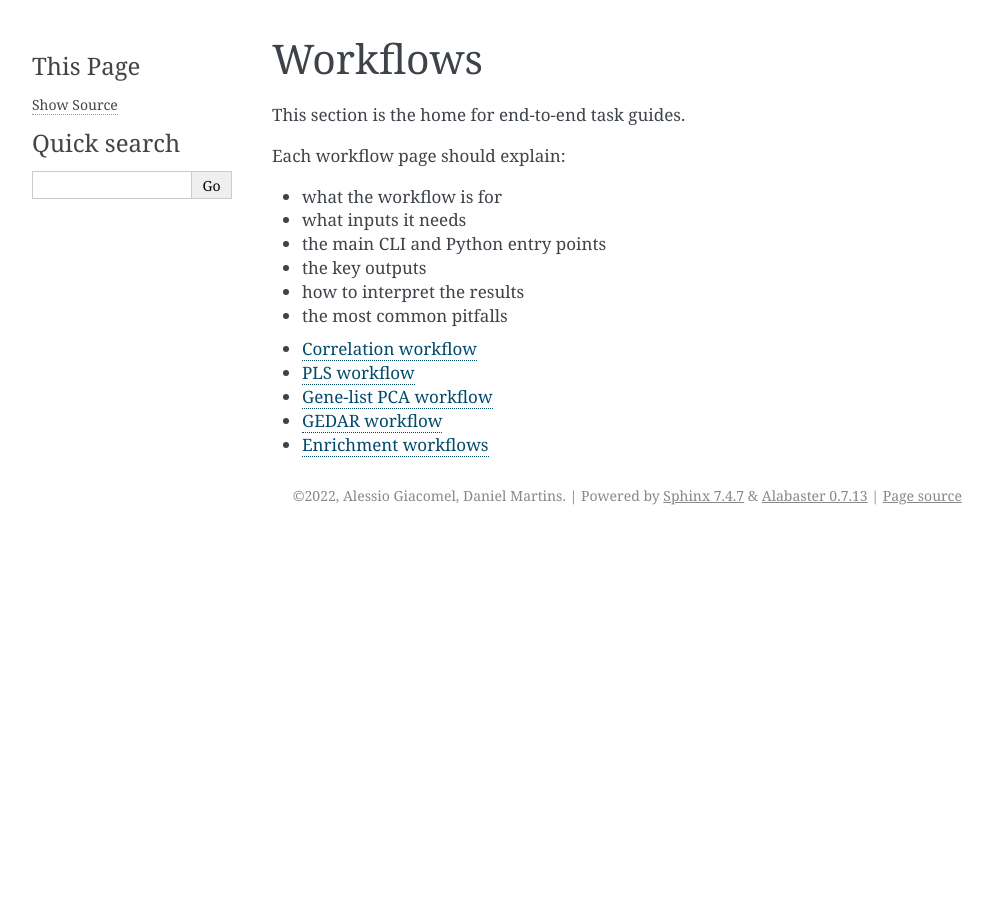
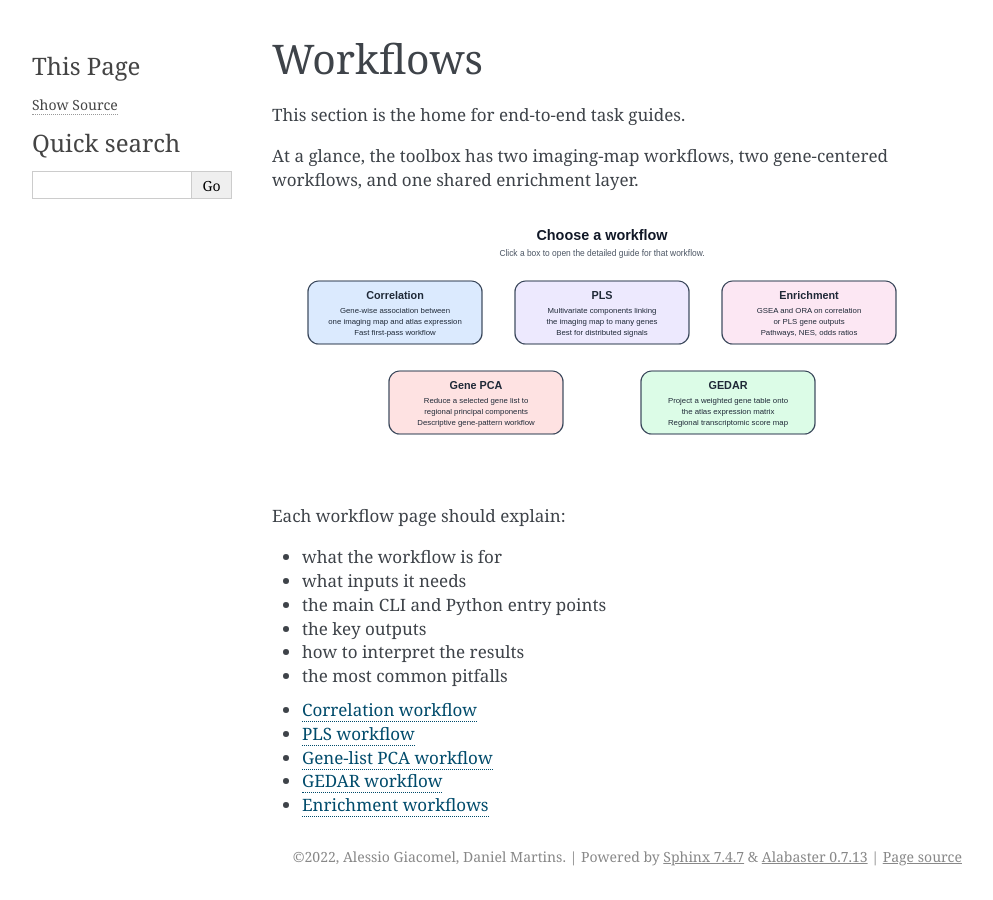
Before and after one commit to alegiac95/Imaging-transcriptomics, a Sphinx documentation site: the page built from docs/chapters/05_what_to_do.rst, in a window 1280 px wide. Shown: the whole page, without its empty margins (148-1141 px from the left). Built offline with Sphinx 7.4.7, drawn with Linux system fonts in a browser that asks for light colours.

Commit message:
docs: add interactive workflow hub

```diff
--- a/docs/chapters/05_what_to_do.rst
+++ b/docs/chapters/05_what_to_do.rst
@@ -5,6 +5,25 @@ Workflows
 =========
 
 This section is the home for end-to-end task guides.
+
+At a glance, the toolbox has two imaging-map workflows, two gene-centered
+workflows, and one shared enrichment layer.
+
+.. only:: html
+
+   .. raw:: html
+
+      <div style="margin: 1.5rem 0 2rem 0;">
+        <object data="../_static/workflow_hub.svg" type="image/svg+xml" style="width: 100%; max-width: 1100px;">
+          <img src="../_static/workflow_hub.svg" alt="Workflow hub" style="width: 100%; max-width: 1100px;" />
+        </object>
+      </div>
+
+.. only:: not html
+
+   .. image:: images/imaging_transcriptomics.png
+      :alt: Workflow overview
+      :width: 100%
 
 Each workflow page should explain:
 
```
Also changed, not shown: docs/_static/workflow_hub.svg (added), docs/chapters/images/gene_pattern_workflow.svg, docs/chapters/images/imaging_map_workflow.svg.
